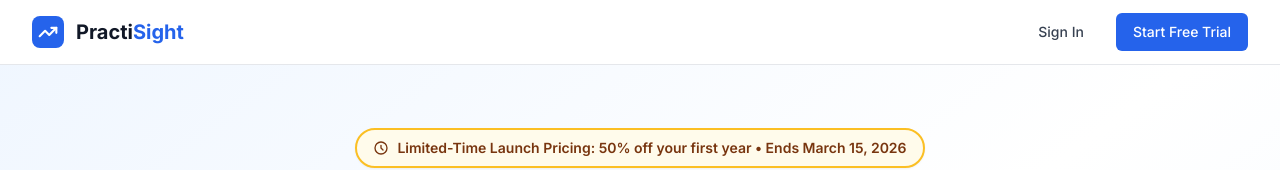
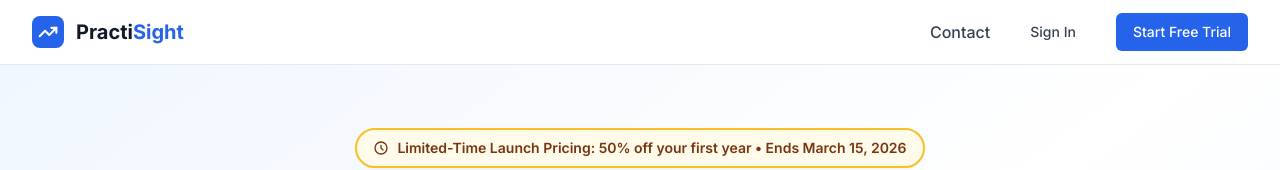
Before and after one commit to abhisheknt-blip/practisight-landing, a Next.js app: page / in a window 1280 px wide. Shown: the top 170 px of the page. Built offline with nearby package versions, Linux system fonts and the light colour scheme; no server answers.

Commit message:
Add Contact link to header navigation

```diff
--- a/app/page.tsx
+++ b/app/page.tsx
@@ -52,7 +52,13 @@ export default function Home() {
         <nav className="max-w-7xl mx-auto px-4 sm:px-6 lg:px-8">
           <div className="flex justify-between items-center h-16">
             <Logo size="sm" />
-            <div className="flex items-center gap-4">
+            <div className="flex items-center space-x-6">
+              <a
+                href="/contact"
+                className="text-gray-700 hover:text-gray-900 transition-colors font-medium"
+              >
+                Contact
+              </a>
               <a
                 href="https://app.practisight.com/login"
                 className="inline-flex items-center px-4 py-2 text-sm font-medium text-gray-700 hover:text-blue-600 transition-colors"
```
